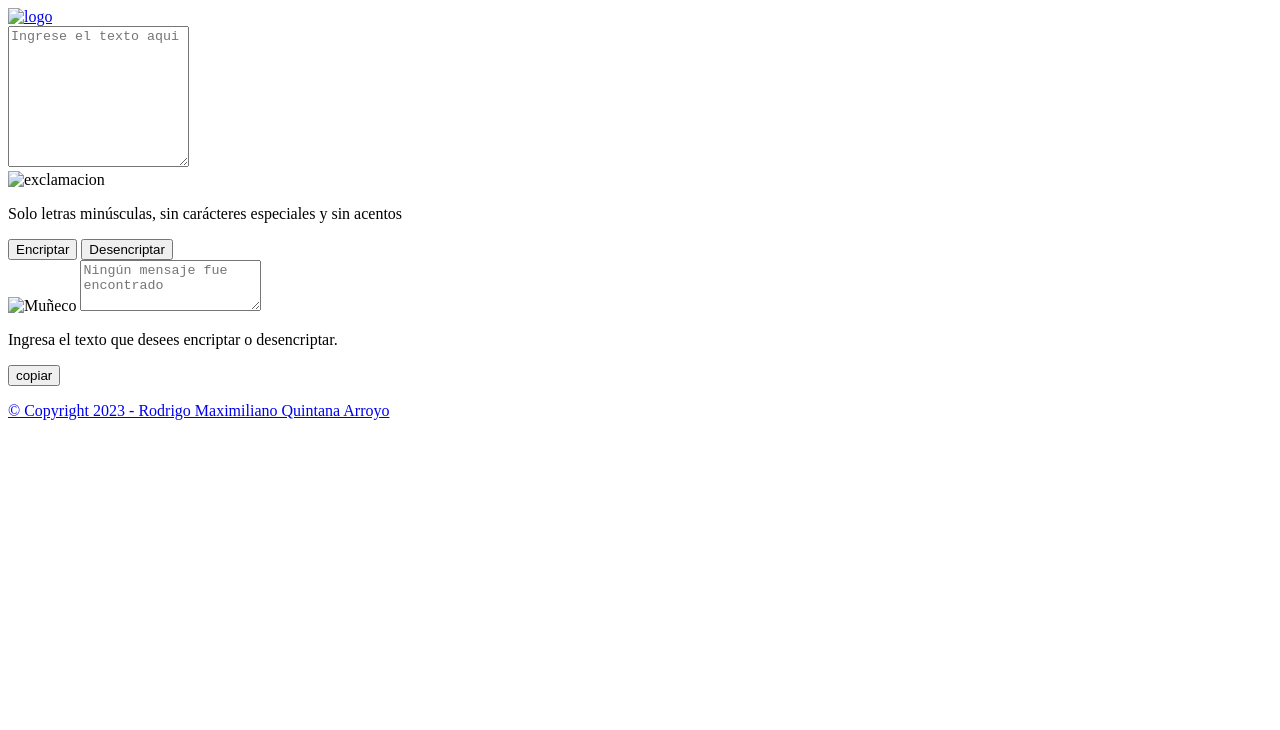
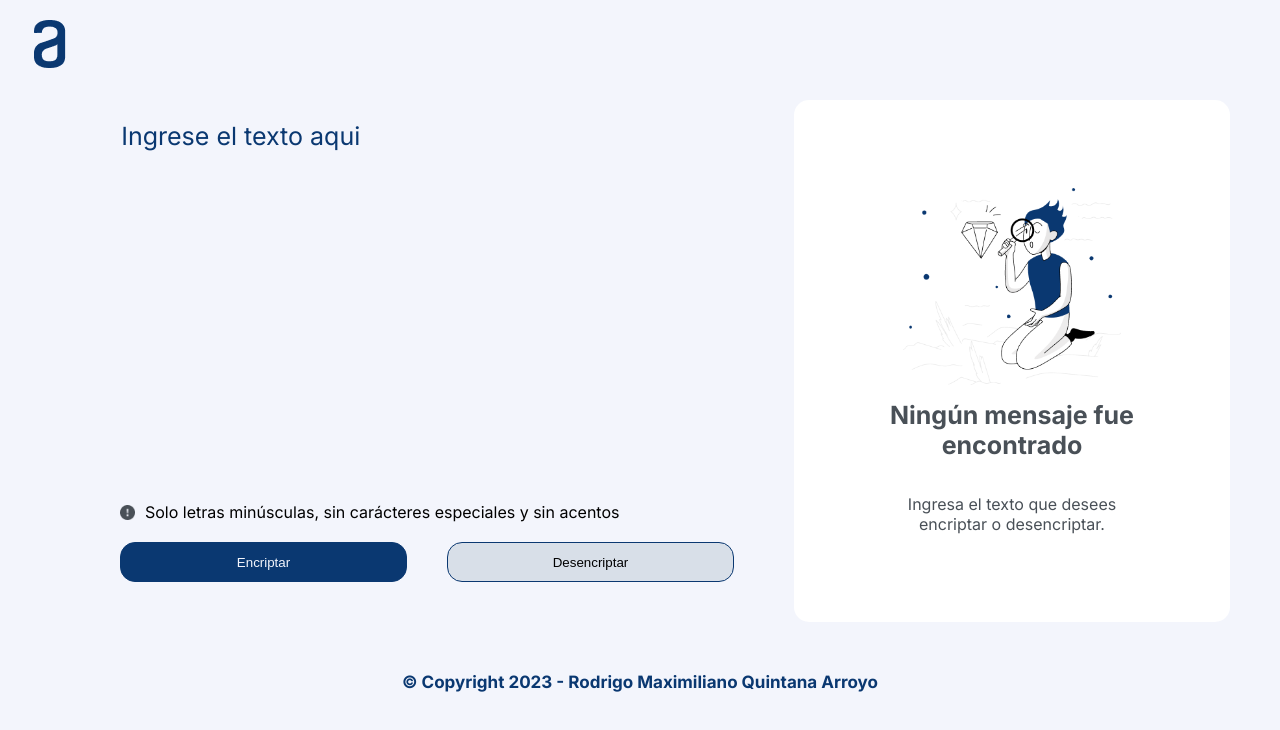
Before and after one commit to xDEK0x/Encriptador-de-texto-Alura-Challenges-ONE, a plain HTML site: page index.html in a window 1280 px wide. Drawn offline with Linux system fonts and the light colour scheme; the site is published under a folder, as on GitHub Pages, so addresses that start at the root find nothing.

Commit message:
direcciones corregidas

```diff
--- a/index.html
+++ b/index.html
@@ -8,7 +8,7 @@
     <link rel="preconnect" href="https://fonts.googleapis.com">
     <link rel="preconnect" href="https://fonts.gstatic.com" crossorigin>
     <link href="https://fonts.googleapis.com/css2?family=Inter:wght@400;700;900&display=swap" rel="stylesheet" />
-    <link rel="stylesheet" href="/style/styles.css" />
+    <link rel="stylesheet" href="./style/styles.css" />
     <title>Challenge One Sprint 01 - Encriptador</title>
 
 </head>
@@ -17,7 +17,7 @@
     <header>
         <!-- AGREGAR EL LOGOTIPO -->
         <a href="index.html">
-            <img id="logo" src="/img/logo.png" alt="logo" />
+            <img id="logo" src="./img/logo.png" alt="logo" />
         </a>
     </header>
     <main>
@@ -25,7 +25,7 @@
             <!-- INGRESO TEXTO -->
             <textarea class="text input" type="text" rows="9" placeholder="Ingrese el texto aqui"></textarea>
             <div id="container-sugerencia">
-                <img id="exclamacion" src="/img/exclamation.png" alt="exclamacion"/>
+                <img id="exclamacion" src="./img/exclamation.png" alt="exclamacion"/>
                 <p id="sugerencia">Solo letras minúsculas, sin carácteres especiales y sin acentos</p>
             </div>
             <div id="container-buttons">
@@ -35,7 +35,7 @@
         </section>
         <section class="container container-output">
             <div id="espacio-output">
-                <img id="imagen-muñeco" src="/img/muneco.png" alt="Muñeco" />
+                <img id="imagen-muñeco" src="./img/muneco.png" alt="Muñeco" />
                 <textarea class="text output" type="text" rows="3" placeholder="Ningún mensaje fue encontrado"
                     readonly></textarea>
                 <p id="texto-output">Ingresa el texto que desees encriptar o desencriptar.</p>
@@ -48,7 +48,7 @@
             <p>&copy; Copyright 2023 - Rodrigo Maximiliano Quintana Arroyo</p>
         </a>
     </div>
-    <script src="/js/app.js"></script>
+    <script src="./js/app.js"></script>
 </body>
 
 </html>
```
